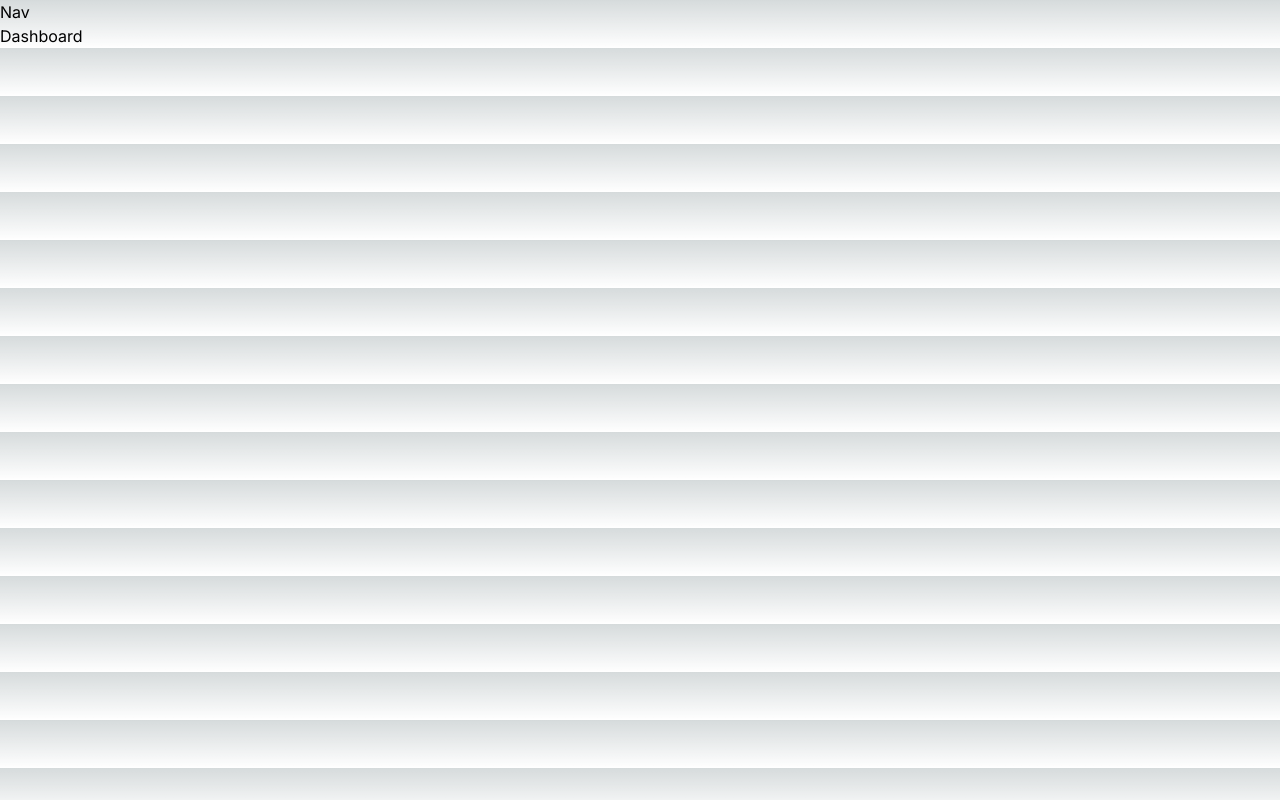
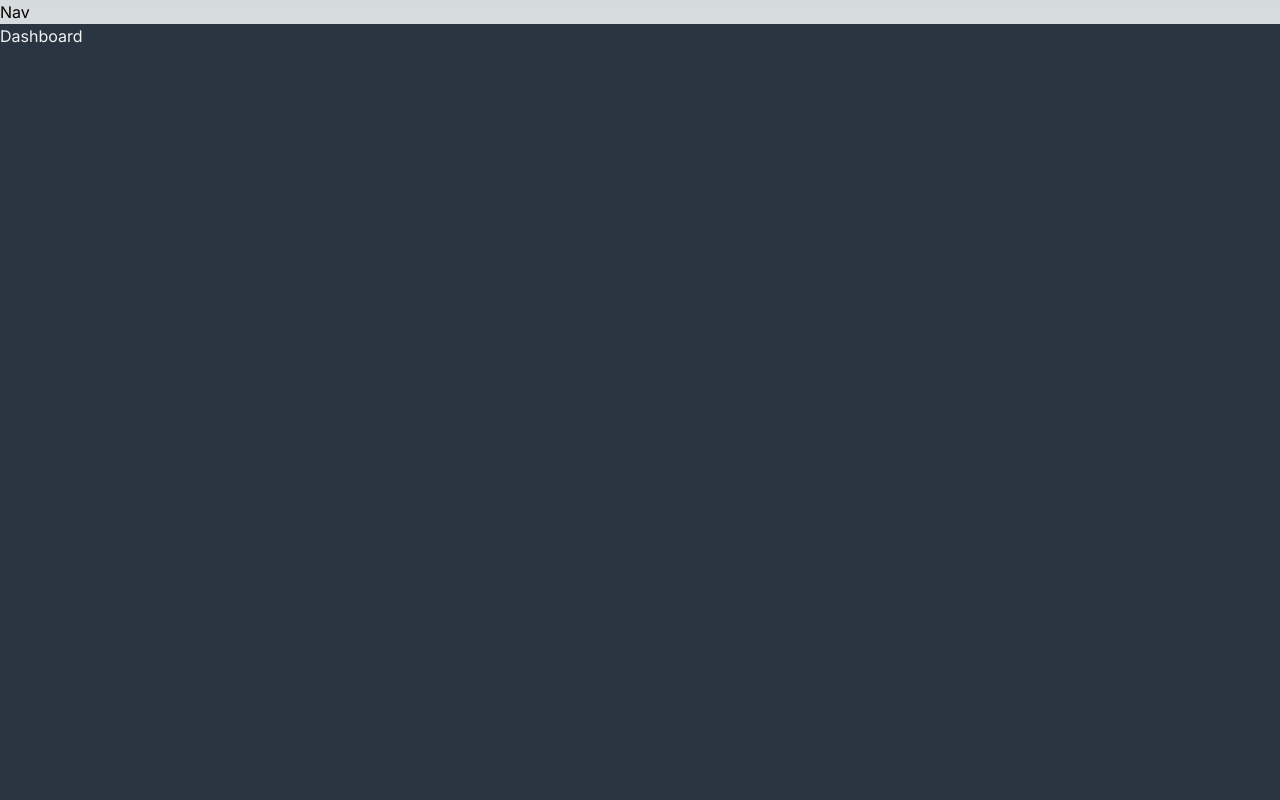
Before and after one commit to didierganthier/ticket-app, a Next.js app: page / in a window 1280 px wide. Built offline with nearby package versions, Linux system fonts and the light colour scheme.

Commit message:
Add colors to page

```diff
--- a/app/layout.js
+++ b/app/layout.js
@@ -2,6 +2,10 @@
 import './globals.css'
 import { Inter } from 'next/font/google'
 
+import { config } from '@fortawesome/fontawesome-svg-core'
+import '@fortawesome/fontawesome-svg-core/styles.css'
+
+config.autoAddCss = false
 const inter = Inter({ subsets: ['latin'] })
 
 export const metadata = {
@@ -13,8 +17,12 @@
   return (
     <html lang="en">
       <body className={inter.className}>
+        <div className='flex flex-col h-screen max-h-screen'>
         <Nav/>
+        <div className='flex-grow overflow-y-auto bg-page text-default-text'>
         {children}
+        </div>
+        </div>
       </body>
     </html>
   )
```
